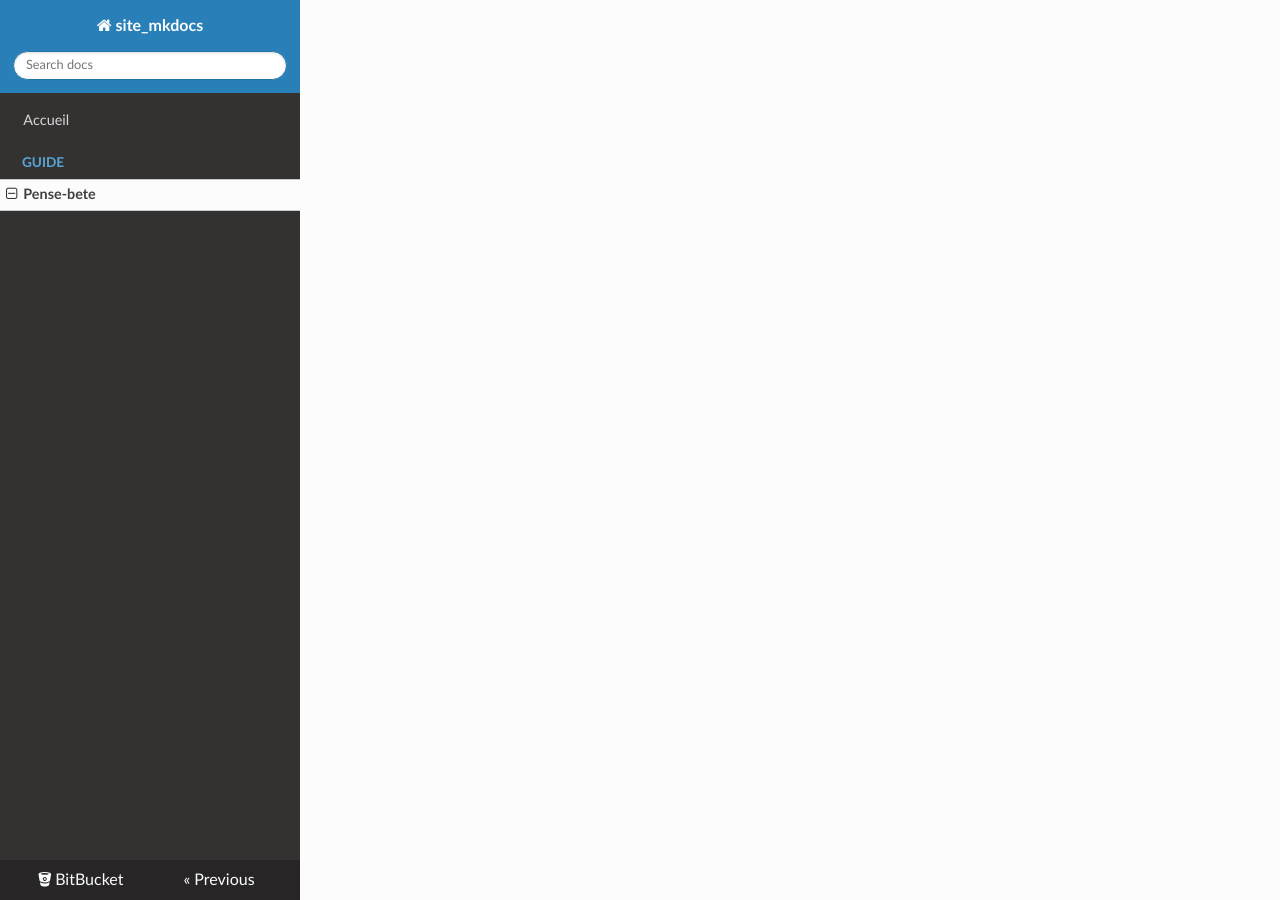
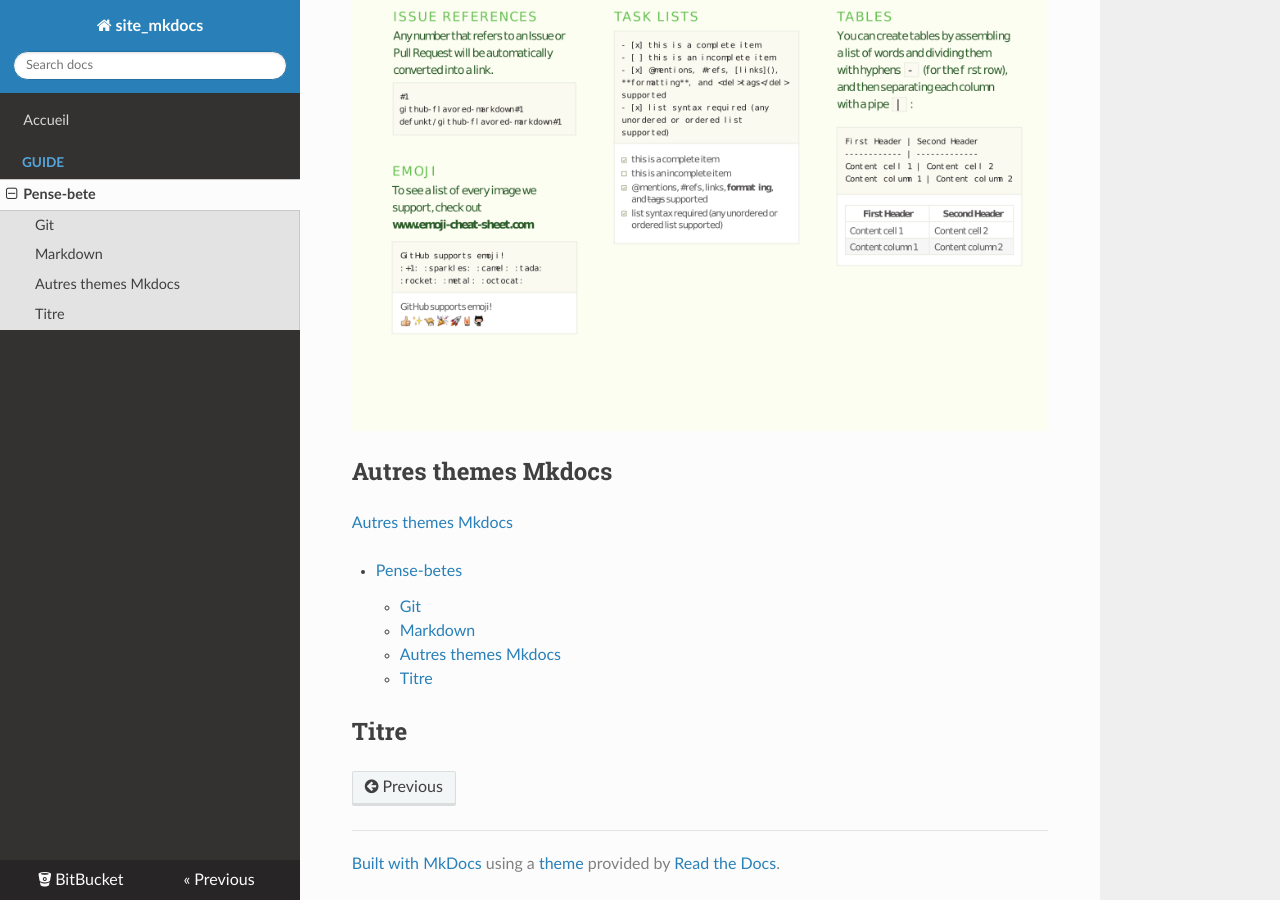
Before and after one commit to skp17/site_mkdocs_v2, an MkDocs documentation site: the page built from docs/pense_bete.md, in a window 1280 px wide and 900 px high, scrolled down 4040 px. Built offline with MkDocs 1.6.1, drawn with Linux system fonts in a browser that asks for light colours; nearby versions of some CDN libraries.

Commit message:
modifier pense-bete

```diff
--- a/docs/pense_bete.md
+++ b/docs/pense_bete.md
@@ -1,5 +1,25 @@
 # Pense-betes
 
-**Git**
+## Git
+
+[aller vers](#autres-themes-mkdocs)
 
 ![](../img/Git-Cheat-Sheet.png)
+
+![](../img/github-git-cheat-sheeta.png)
+
+![](../img/github-git-cheat-sheetb.png)
+
+## Markdown
+
+![](../img/markdown-cheatsheeta.png)
+
+![](../img/markdown-cheatsheetb.png)
+
+## Autres themes Mkdocs
+
+[Autres themes Mkdocs](https://github.com/mkdocs/mkdocs/wiki/MkDocs-Themes)
+
+[TOC]
+
+## Titre
```
